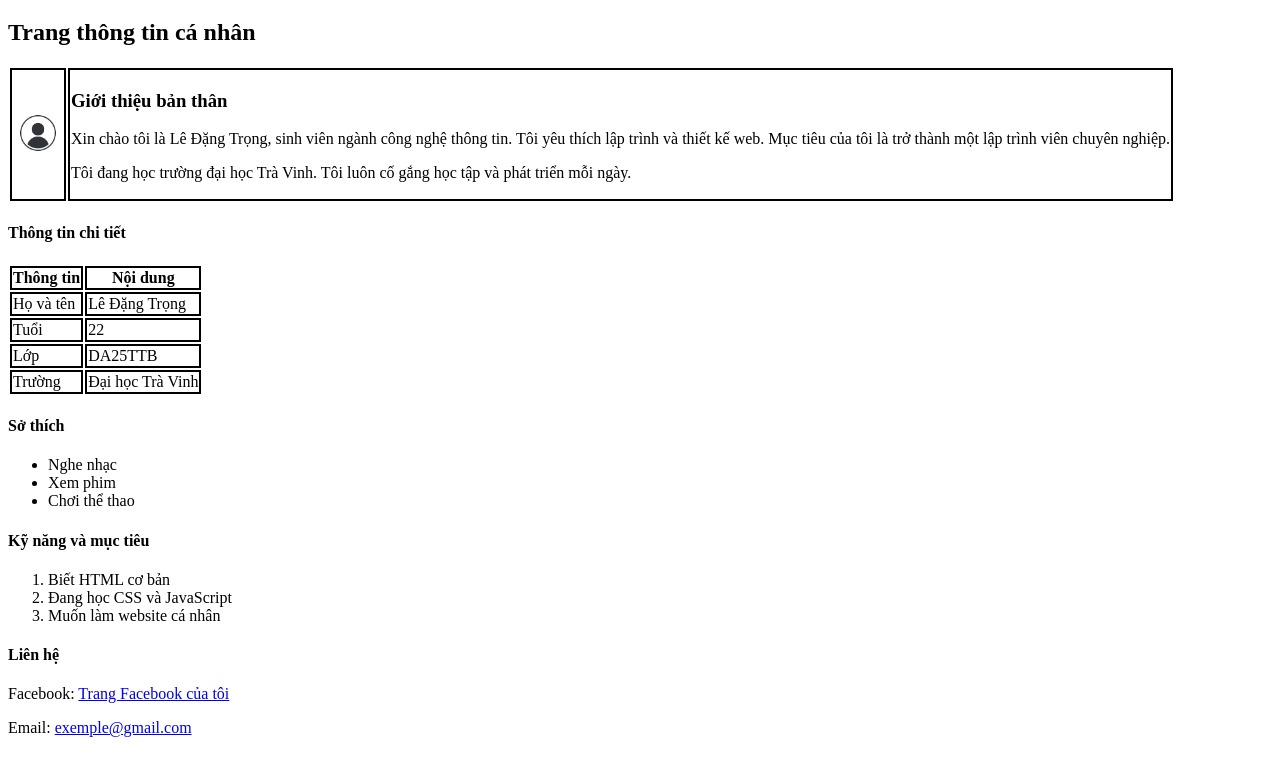
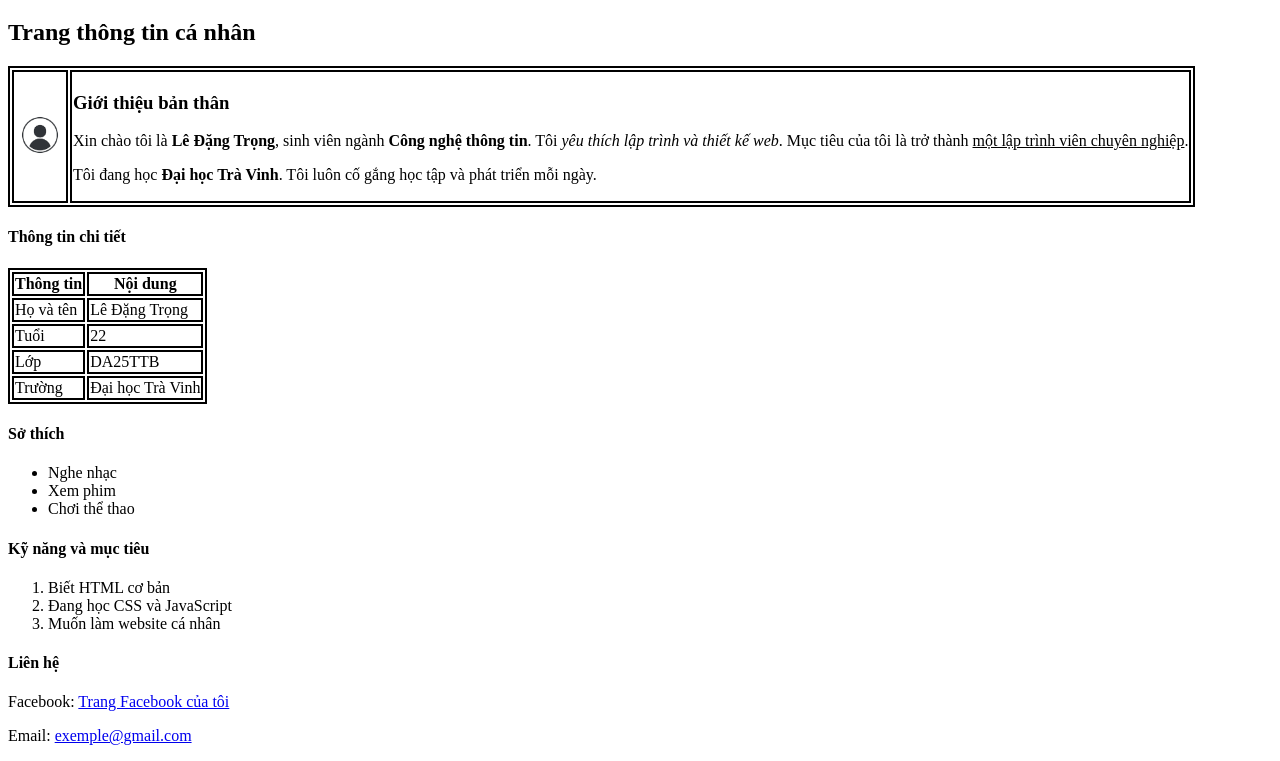
Before and after one commit to dangtrong210/my-project-DA25TTB-to1, a plain HTML site: page index.html in a window 1280 px wide. Shown: the part 61-822 px from the top of the page. Drawn offline with Linux system fonts and the light colour scheme.

Commit message:
them noi dung

```diff
--- a/css/style.css
+++ b/css/style.css
@@ -1,6 +1,9 @@
-table tr td{
+tr td{
 	border:2px solid black;
 }
-table tr th{
+tr th{
 	border:2px solid black;
 }
+table{
+	border:2px solid black;
+}
--- a/index.html
+++ b/index.html
@@ -13,8 +13,8 @@
 				<td><img src="assets/image/avatar.jpg" alt="avatar" style="width:50px;height:50px"></td>
 				<td>
 					<h3>Giới thiệu bản thân </h3>
-					<p>Xin chào tôi là Lê Đặng Trọng, sinh viên ngành công nghệ thông tin. Tôi yêu thích lập trình và thiết kế web. Mục tiêu của tôi là trở thành một lập trình viên chuyên nghiệp.</p>
-					<p>Tôi đang học trường đại học Trà Vinh. Tôi luôn cố gắng học tập và phát triển mỗi ngày.</p>
+					<p>Xin chào tôi là <b>Lê Đặng Trọng</b>, sinh viên ngành <b>Công nghệ thông tin</b>. Tôi <i>yêu thích lập trình và thiết kế web</i>. Mục tiêu của tôi là trở thành <u>một lập trình viên chuyên nghiệp</u>.</p>
+					<p>Tôi đang học <b>Đại học Trà Vinh</b>. Tôi luôn cố gắng học tập và phát triển mỗi ngày.</p>
 				</td>
 			</tr>
 		</table>
```
